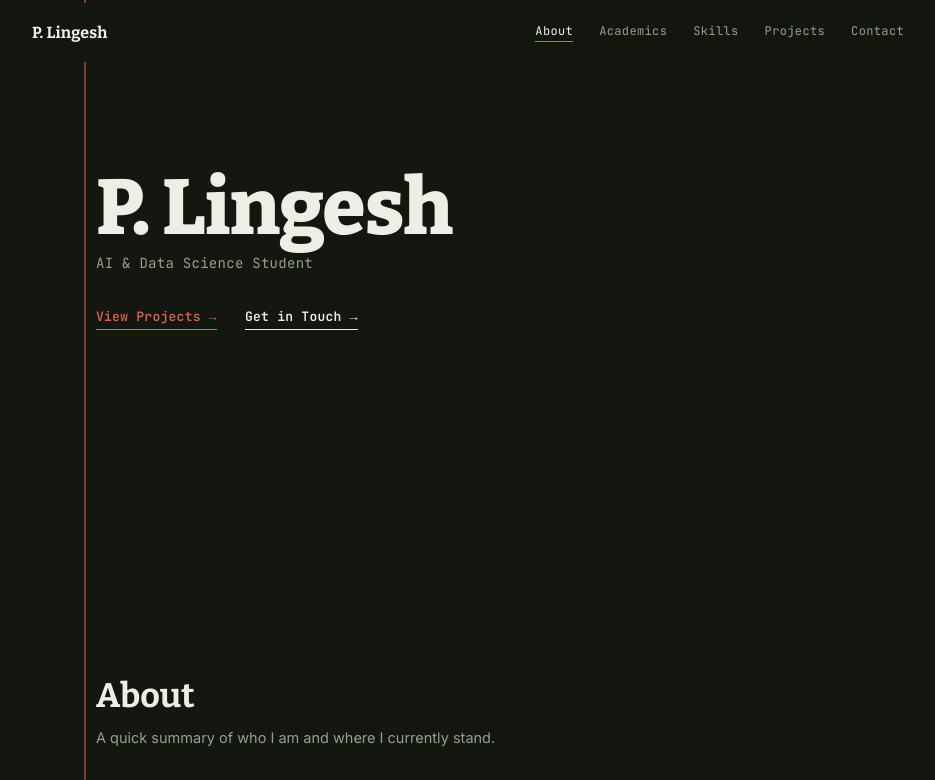
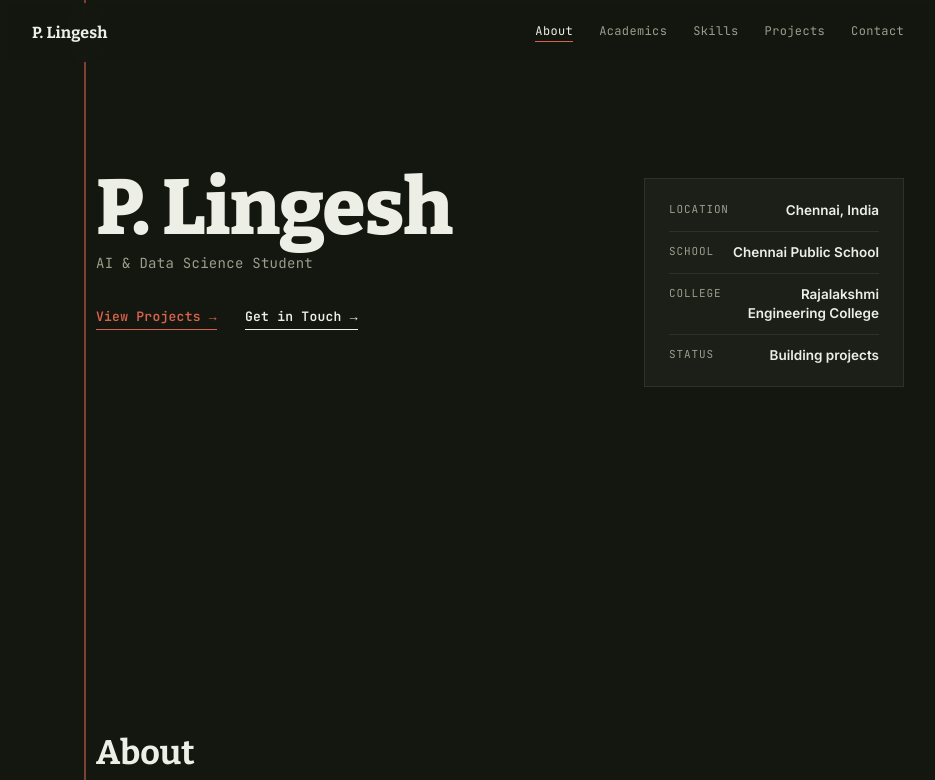
Before and after one commit to lingesh-131/lingesh-131.github.io, a plain HTML site: page index.html in a window 1280 px wide. Shown: the top 780 px of the page, without its empty margins (172-1107 px from the left). Drawn offline with nearby package versions, Linux system fonts and the light colour scheme.

Commit message:
update info panel and roadmap

```diff
--- a/index.html
+++ b/index.html
@@ -97,6 +97,16 @@ nav{
 
 /* ---------- hero ---------- */
 #hero{padding-bottom:80px;}
+.hero-grid{display:flex; justify-content:space-between; align-items:flex-start; gap:40px; flex-wrap:wrap;}
+.hero-main{flex:1 1 380px;}
+.info-panel{
+  flex:0 0 260px; border:1px solid var(--line); background:var(--card); padding:22px 24px; margin-top:8px;
+}
+.info-row{display:flex; justify-content:space-between; gap:16px; padding:11px 0; border-bottom:1px solid var(--line);}
+.info-row:last-child{border-bottom:none; padding-bottom:0;}
+.info-row:first-child{padding-top:0;}
+.info-k{font-size:11px; text-transform:uppercase; letter-spacing:.08em; color:var(--muted); padding-top:1px;}
+.info-v{font-size:13.5px; font-weight:600; text-align:right; max-width:150px; line-height:1.4;}
 .hero-aim{
   font-family:'Bitter',serif; font-style:italic; font-weight:600;
   font-size:clamp(19px,2.6vw,25px); color:var(--ink-soft); line-height:1.55; max-width:560px; margin:22px 0 34px;
@@ -241,6 +251,7 @@ footer{
   .ex-label{left:-26px; width:26px; padding-right:6px; font-size:9.5px;}
   .rec-meter{width:150px;}
   .proj-entry{grid-template-columns:1fr; gap:8px;}
+  .info-panel{flex:1 1 100%;}
 }
 
 @media (prefers-reduced-motion: reduce){
@@ -270,11 +281,21 @@ footer{
   <!-- ================= HERO ================= -->
   <section id="hero">
     <div class="entry">
-      <h1 class="hero-name">P. Lingesh</h1>
-      <div class="hero-role mono">AI &amp; Data Science Student</div>
-      <div class="hero-ctas">
-        <a class="link-cta primary" href="#projects">View Projects →</a>
-        <a class="link-cta" href="#contact">Get in Touch →</a>
+      <div class="hero-grid">
+        <div class="hero-main">
+          <h1 class="hero-name">P. Lingesh</h1>
+          <div class="hero-role mono">AI &amp; Data Science Student</div>
+          <div class="hero-ctas">
+            <a class="link-cta primary" href="#projects">View Projects →</a>
+            <a class="link-cta" href="#contact">Get in Touch →</a>
+          </div>
+        </div>
+        <div class="info-panel reveal">
+          <div class="info-row"><div class="info-k mono">Location</div><div class="info-v">Chennai, India</div></div>
+          <div class="info-row"><div class="info-k mono">School</div><div class="info-v">Chennai Public School</div></div>
+          <div class="info-row"><div class="info-k mono">College</div><div class="info-v">Rajalakshmi Engineering College</div></div>
+          <div class="info-row"><div class="info-k mono">Status</div><div class="info-v">Building projects</div></div>
+        </div>
       </div>
     </div>
   </section>
@@ -397,8 +418,8 @@ footer{
         <div class="rec-row pending">
           <div class="tick"></div>
           <div class="rec-main">
-            <div class="rec-name">Python OOPs</div>
-            <div class="rec-desc">Classes and objects — writing Python that scales beyond scripts.</div>
+            <div class="rec-name">Java</div>
+            <div class="rec-desc">Building a strong OOP foundation with a widely-used, structured language.</div>
           </div>
           <div class="pending-tag mono">PENDING</div>
         </div>
```
